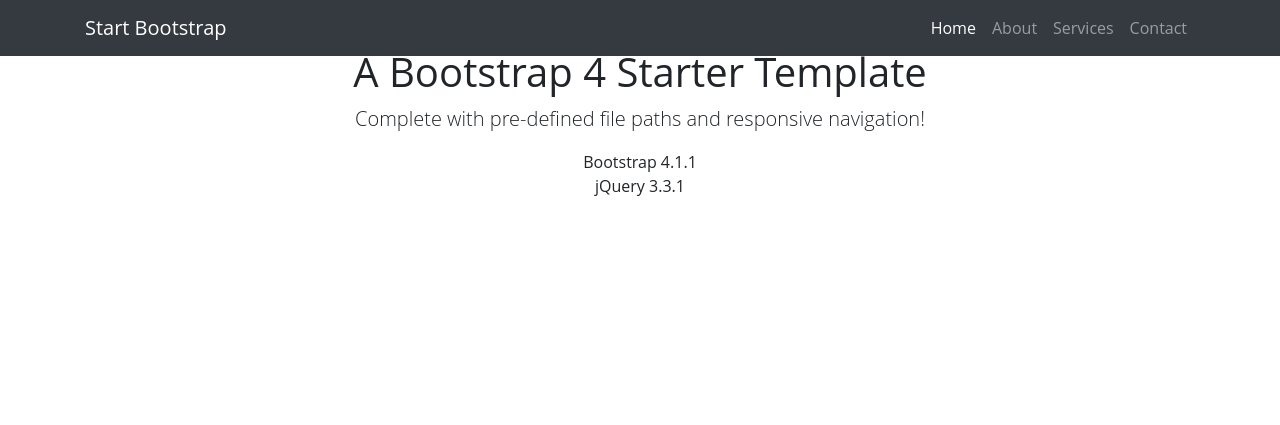
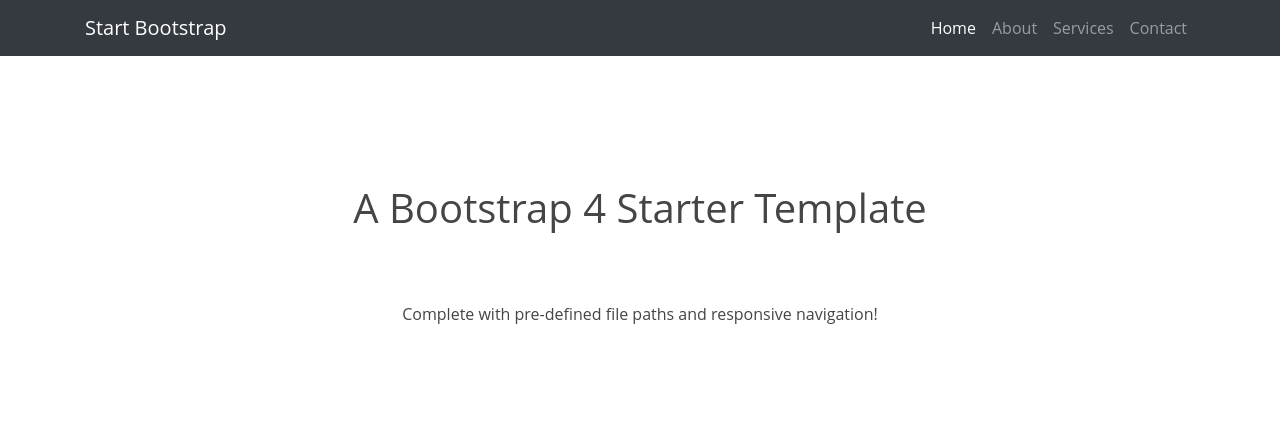
Before and after one commit to rovercode1/Cozar, a website: page index.html in a window 1280 px wide. Drawn offline with nearby package versions, Linux system fonts and the light colour scheme; files whose address does not match are found by name.

Commit message:
imported bootstrap

```diff
--- a/index.html
+++ b/index.html
@@ -10,7 +10,7 @@
 </head>
 <body>
 <!-- Navigation -->
-<nav class="navbar navbar-expand-lg navbar-dark bg-dark fixed-top">
+<nav class="navbar navbar-expand-lg navbar-dark bg-dark">
   <div class="container">
     <a class="navbar-brand" href="#">Start Bootstrap</a>
     <button class="navbar-toggler" type="button" data-toggle="collapse" data-target="#navbarResponsive" aria-controls="navbarResponsive" aria-expanded="false" aria-label="Toggle navigation">
@@ -39,18 +39,20 @@
 
 
 <!-- Page Content -->
+ <section class="first-section">
+  <div class="base-section">
     <div class="container">
       <div class="row">
         <div class="col-lg-12 text-center">
+          <div class="base-header">
             <h1 class="mt-5">A Bootstrap 4 Starter Template</h1>
-<p class="lead">Complete with pre-defined file paths and responsive navigation!</p>
-<ul class="list-unstyled">
-<li>Bootstrap 4.1.1</li>
-<li>jQuery 3.3.1</li>
-</ul>
+          </div>
+          <p class="tag">Complete with pre-defined file paths and responsive navigation!</p>
         </div>
       </div>
     </div>
+  </div>
+</section>
 <!-- Bootstrap core JavaScript -->
 <script src="node_modules/jquery/jquery.min.js"></script>
 <script src="node_modules/bootstrap/dist/js/bootstrap.bundle.min.js"></script>
--- a/styles/_sections.scss
+++ b/styles/_sections.scss
@@ -30,11 +30,6 @@
 	margin-bottom: 70px;
 }
 
-.base-header h1{
-	font-size: 65px;
-}
-
-
 .base-line{
 	border: 1px solid $main-color;
 }
--- a/styles/app.scss
+++ b/styles/app.scss
@@ -1,5 +1,5 @@
 @import "../node_modules/bootstrap/scss/bootstrap";
 @import "customVar";
 @import "sections";
+@import "custom";
 @import "base";
-@import "custom";
```
Also changed, not shown: README.md, styles/css/app.css, 1 other file. Lines whose indentation alone changed are shown as unchanged.
